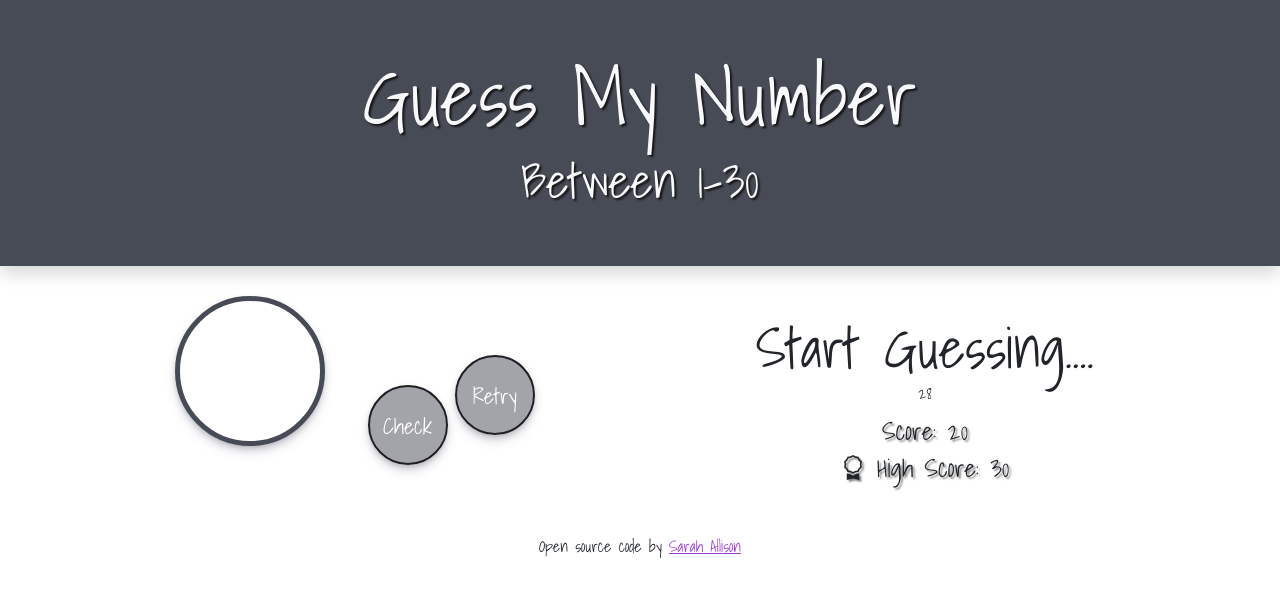
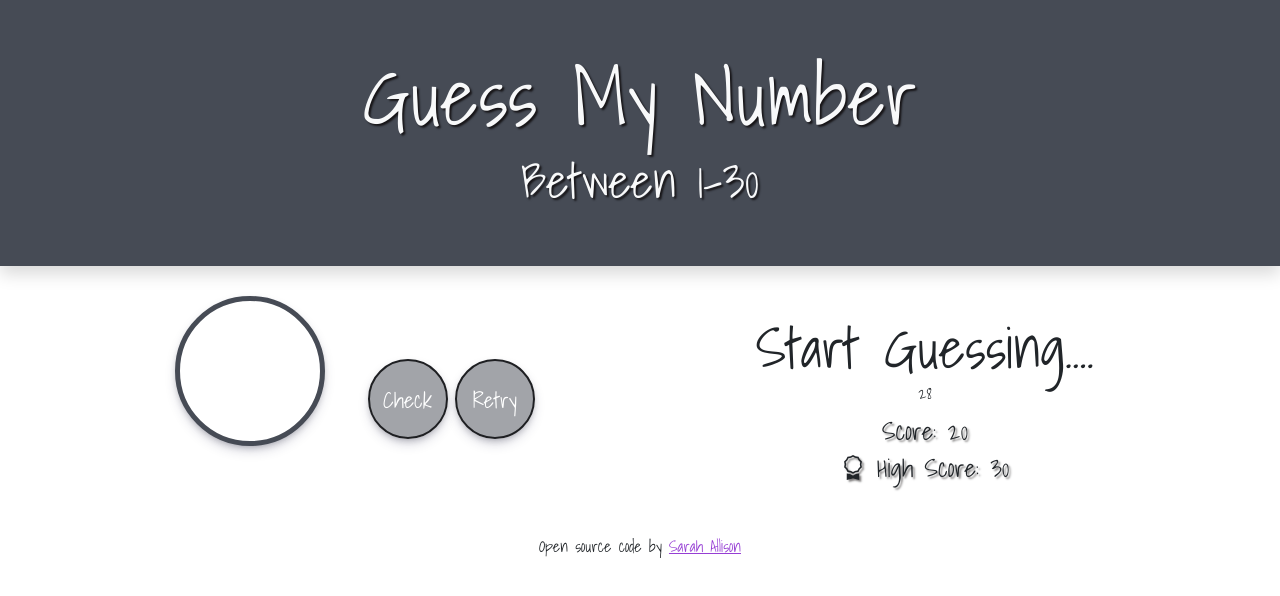
Before and after one commit to SarahAllison92/guess-my-number, a website: page index.html in a window 1280 px wide. Drawn offline with nearby package versions, Linux system fonts and the light colour scheme.

Commit message:
Update index.html

```diff
--- a/index.html
+++ b/index.html
@@ -41,8 +41,8 @@
 
           <div class="col">
             <input type="number" autocomplete="off" class="number-input" id="number-input"/>
-               <button class="check-btn btn" id="check-btn">Check</button>
-               <button class="again-btn btn" id="again-btn" onClick="window.location.reload()">Retry</button>
+               <button class="check-btn btn mt-2" id="check-btn">Check</button>
+               <button class="again-btn btn mt-2" id="again-btn" onClick="window.location.reload()">Retry</button>
          </div>
 
 
```
